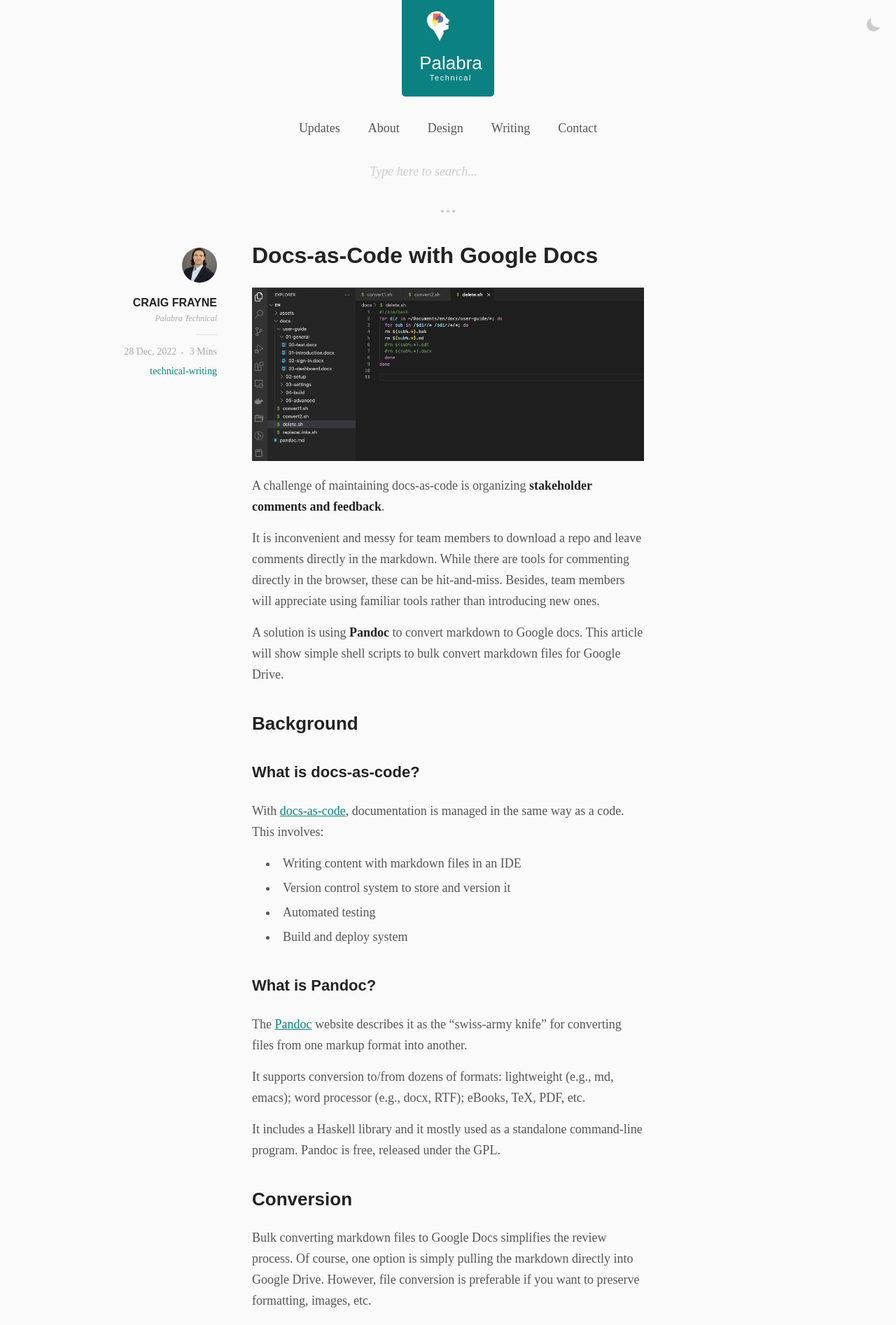
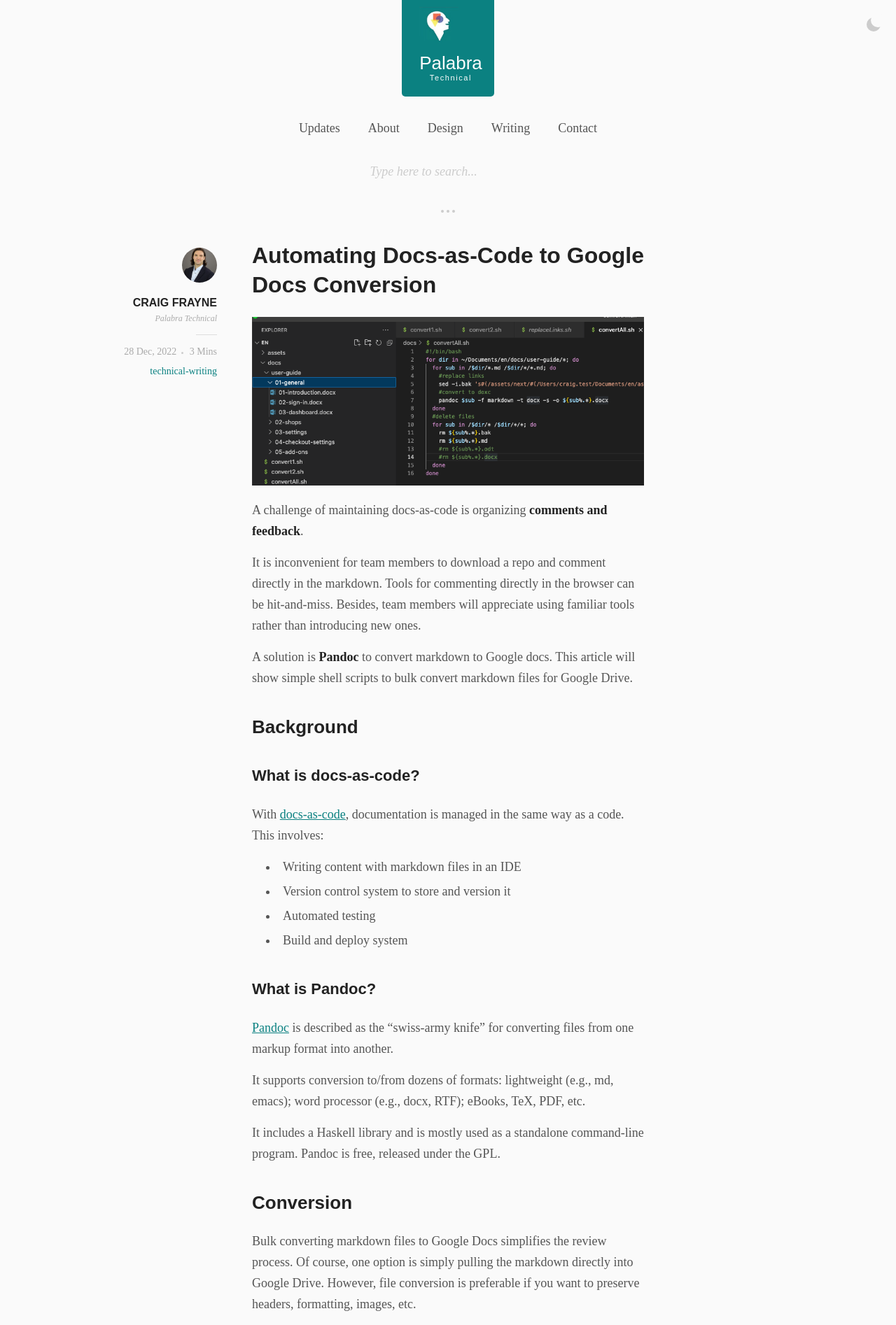
Before and after one commit to craigmateo/palabra, a Jekyll site: the page built from _posts/2022-12-28-pandoc.md, in a window 1280 px wide. Shown: the top 1894 px of the page at 70% size. Built offline with Jekyll 4.4.1, drawn with Linux system fonts in a browser that asks for light colours; some web fonts are replaced; comment, search, counter and statistics services are not loaded; some of the changed text lies outside the part shown.

Commit message:
article fixes

```diff
--- a/_posts/2022-12-28-pandoc.md
+++ b/_posts/2022-12-28-pandoc.md
@@ -1,19 +1,19 @@
 ---
 author: craig
-title: "Docs-as-Code with Google Docs"
+title: "Automating Docs-as-Code to Google Docs Conversion"
 category: technical-writing
 tags: api-documentation docs-as-code
 ---
 
 <figure class="aligncenter">
-	<img src="/assets/images/pandoc.png" width="800" height="300" alt="bash script for pandoc conversion" />
+	<img src="/assets/images/shellscript.png" width="800" height="300" alt="bash script for pandoc conversion" />
 </figure>
 
-A challenge of maintaining docs-as-code is organizing **stakeholder comments and feedback**.
+A challenge of maintaining docs-as-code is organizing **comments and feedback**.
 
-It is inconvenient and messy for team members to download a repo and leave comments directly in the markdown. While there are tools for commenting directly in the browser, these can be hit-and-miss. Besides, team members will appreciate using familiar tools rather than introducing new ones.
+It is inconvenient for team members to download a repo and comment directly in the markdown. Tools for commenting directly in the browser can be hit-and-miss. Besides, team members will appreciate using familiar tools rather than introducing new ones.
 
-A solution is using **Pandoc** to convert markdown to Google docs. This article will show simple shell scripts to bulk convert markdown files for Google Drive.
+A solution is **Pandoc** to convert markdown to Google docs. This article will show simple shell scripts to bulk convert markdown files for Google Drive.
 
 <!--more-->
 ## Background
@@ -29,40 +29,40 @@ With <a href="https://docs-as-co.de/" target="_blank">docs-as-code</a>, document
 
 ### What is Pandoc?
 
-The <a href="https://pandoc.org/" target="_blank">Pandoc</a> website describes it as the "swiss-army knife" for converting files from one markup format into another.
+<a href="https://pandoc.org/" target="_blank">Pandoc</a> is described as the "swiss-army knife" for converting files from one markup format into another.
 
 It supports conversion to/from dozens of formats: lightweight (e.g., md, emacs); word processor (e.g., docx, RTF); eBooks, TeX, PDF, etc.
 
-It includes a Haskell library and it mostly used as a standalone command-line program. Pandoc is free, released under the GPL.
+It includes a Haskell library and is mostly used as a standalone command-line program. Pandoc is free, released under the GPL.
 
 ## Conversion
 
-Bulk converting markdown files to Google Docs simplifies the review process. Of course, one option is simply pulling the markdown directly into Google Drive. However, file conversion is preferable if you want to preserve formatting, images, etc.
+Bulk converting markdown files to Google Docs simplifies the review process. Of course, one option is simply pulling the markdown directly into Google Drive. However, file conversion is preferable if you want to preserve headers, formatting, images, etc.
 
 The following are steps for converting a directory with subdirectories containing markdown files.
 
 1. Install pandoc: <code>brew install pandoc</code>.
 2. Make a copy of the directory you want to convert. <code>cd</code> into that directory (e.g., <code>Documents/docs/</code>).
 
-    <small>*The next 3 steps create separate shell scripts for demonstration. They could also be combined into one.*</small>
+    <small>*The next 3 steps create separate shell scripts for demonstration. They would normally be combined into one.*</small>
 
-3. If you're markdown contains relative links to images, for conversion you'll need to change the image links to absolute paths. <code>vi convertLinks.sh</code>.
+3. If your markdown contains relative links to images, you'll need to change the image links to absolute paths. <code>vi convertLinks.sh</code>.
 
-    In the example below, the images are linked ion the markdown file with the relative path <code>/assets/images/...</code>. The script replaces it with the absolute path <code>/Users/user/Documents/en/assets/images/...</code>.
+    In the example below, the images are linked ion the markdown file with the relative path <code>/assets/images/...</code>. The example below replaces with the absolute path <code>/Users/user/assets/images/...</code>.
 
       <pre>
       #!/bin/bash
       for dir in ~/Documents/docs/*; do
         for sub in /$dir/*.md /$dir/*/*.md; do
         #replace links
-        sed -i.bak 's#(/assets/images/#(/Users/user/Documents/en/assets/images/#g' $sub
+        sed -i.bak 's#(/assets/images/#(/Users/user/assets/images/#g' $sub
         done
       done
       </pre>
       <br>
 
 
-4. For the conversion we can loop through the directories and convert each .md file to the desired format: <code>vi convertFiles.sh</code>. Here, we convert each md file to a new docx with the same name.
+4. For the conversion, we can loop through the directories and convert md files to the desired format: <code>vi convertFiles.sh</code>. Here, we convert each to a docx with the same name.
 
       <pre>
       #!/bin/bash
@@ -91,7 +91,7 @@ Running the above scripts:
 
 <code>./convertLinks.sh && ./convert.sh && ./delete.sh</code>
 
-will result in a directory with only docx files.
+will result in a directory with only docx files that you can upload directly to Google Drive.
 
 
 <img src="/assets/images/delete-files.png" width="300" alt="folder with only docx files." style="margin:auto"/>
@@ -102,14 +102,14 @@ Before moving the folder to Google Drive, make sure you selected the setting "Co
 
 <img src="/assets/images/gdrivesettings.webp" alt="convert to Google Drive format" style="margin:auto"/>
 
-Then you can upload your folder and share for commenting.
+Then upload your folder and share for commenting.
 
 Once edits have been made, you can use a similar process to convert back to markdown.
 
 
 <style>
 pre {
-  font-size:58%;
+  font-size:65%;
   border: 1px solid lightgrey;
   padding: 5px;
 }
```
Also changed, not shown: other parts of _posts/2022-12-28-pandoc.md (+3 -3 lines), assets/images/pandoc.png (deleted), assets/images/shellscript.png (added).
